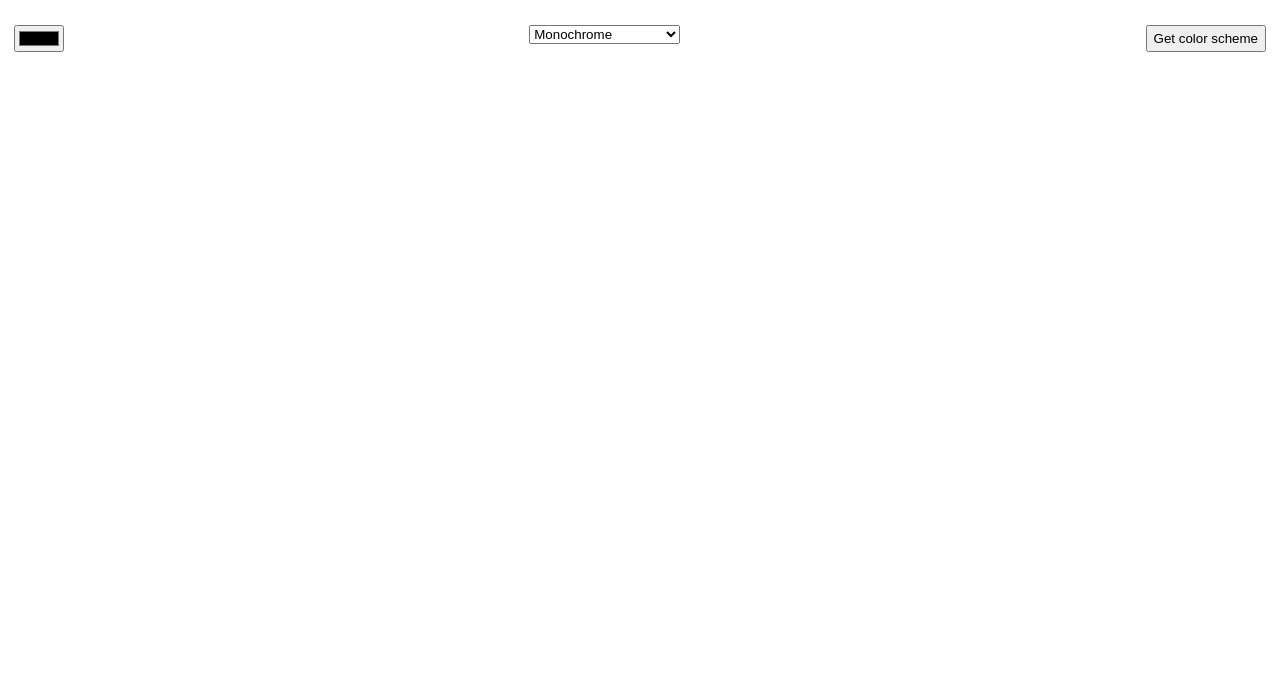
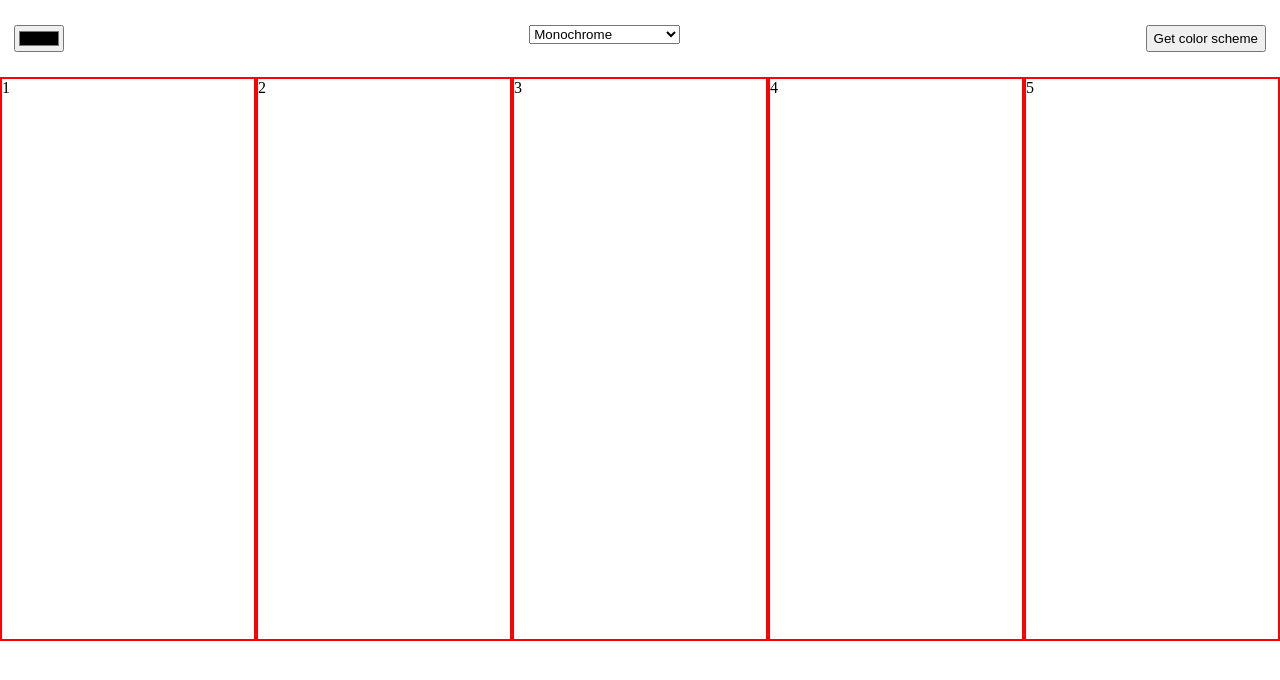
Before and after one commit to agnesnora/color-scheme-generator, a plain HTML site: page index.html in a window 1280 px wide. Drawn offline with Linux system fonts and the light colour scheme.

Commit message:
basic html

```diff
--- a/index.html
+++ b/index.html
@@ -17,9 +17,10 @@
   </head>
   <body>
     <header>
-      <input id="colorPicker" type="color" />
-      <nav>
-        <div>
+      <div id="colorPickerHeader">
+        <input id="colorPicker" type="color" />
+
+        <div class="colorMode">
           <form>
             <select id="colorMode">
               <option value="monochrome" id="monochrome">Monochrome</option>
@@ -39,28 +40,20 @@
               <option value="triad" id="triad">Triad</option>
             </select>
           </form>
-          <!--
-          <button class="dropdown-btn">
-            Color Mode <i class="fa-solid fa-circle-chevron-down"></i>
-            <div class="dropdown-codemode active">
-              <a href="#Monochrome" id="monochrome">Monochrome</a>
-              <a href="#Monochrome-dark" id="monochrome-dark"
-                >Monochrome-dark</a
-              >
-              <a href="#Monochrome-light" id="monochrome-light"
-                >Monochrome-light</a
-              >
-              <a href="#Analogic" id="analogic">Analogic</a>
-              <a href="#Complement" id="complement">Complement</a>
-              <a href="#Analogic-complement" id="analogic-complement"
-                >Analogic-complement</a
-              >
-              <a href="#Triad" id="triad">Triad</a>
-            </div>
-          </button> -->
         </div>
-      </nav>
-      <button>Get color scheme</button>
+
+        <button>Get color scheme</button>
+      </div>
+
+      <main>
+        <div id="colorscheme">
+          <div class="color-container" id="container1">1</div>
+          <div class="color-container" id="container2">2</div>
+          <div class="color-container" id="container3">3</div>
+          <div class="color-container" id="container4">4</div>
+          <div class="color-container" id="container5">5</div>
+        </div>
+      </main>
     </header>
     <script src="index.js"></script>
   </body>
--- a/style.css
+++ b/style.css
@@ -5,10 +5,22 @@
 body {
 }
 
-header {
+#colorPickerHeader {
+  display: flex;
+  flex-direction: row;
+  justify-content: space-between;
+  margin: 25px 14px;
+}
+
+#colorscheme {
   display: flex;
   justify-content: space-between;
-  margin: 25px 14px;
+}
+
+.color-container {
+  border: red solid 2px;
+  height: 70vh;
+  width: 100%;
 }
 
 li {
```
